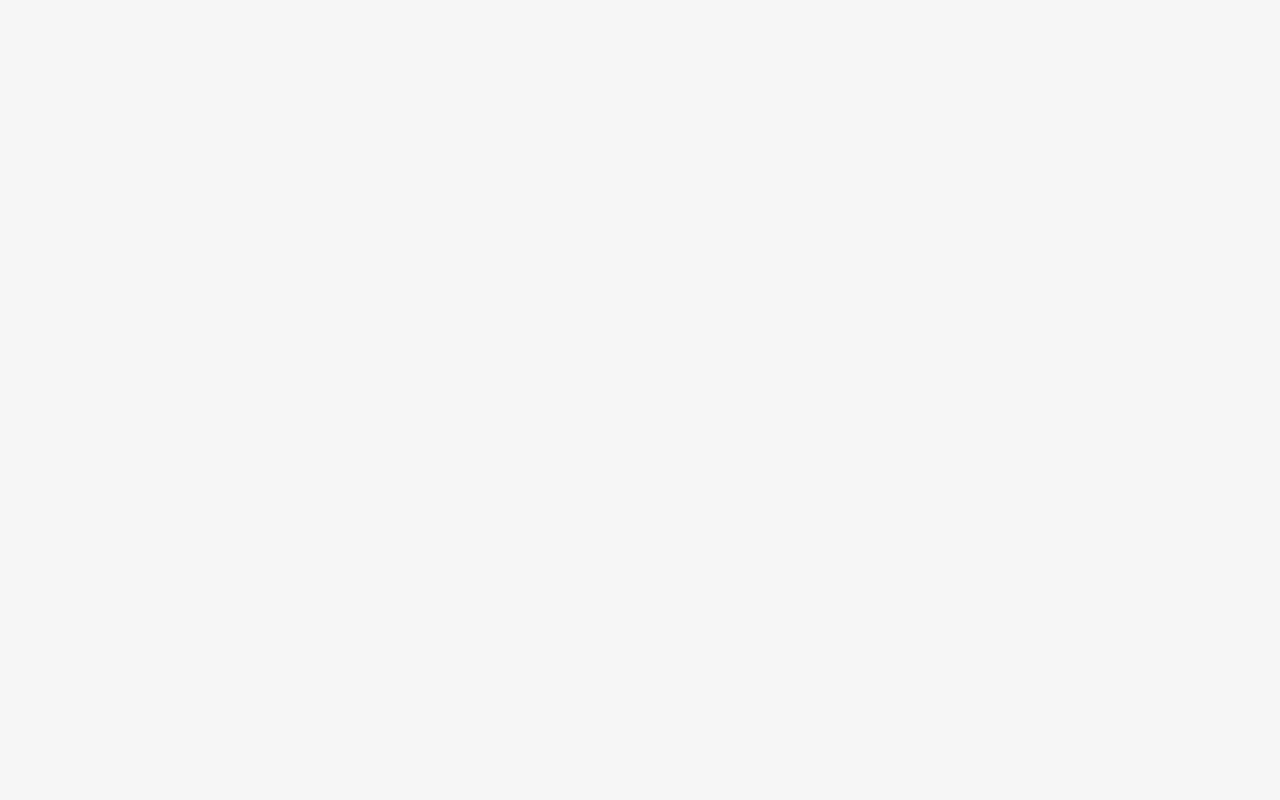
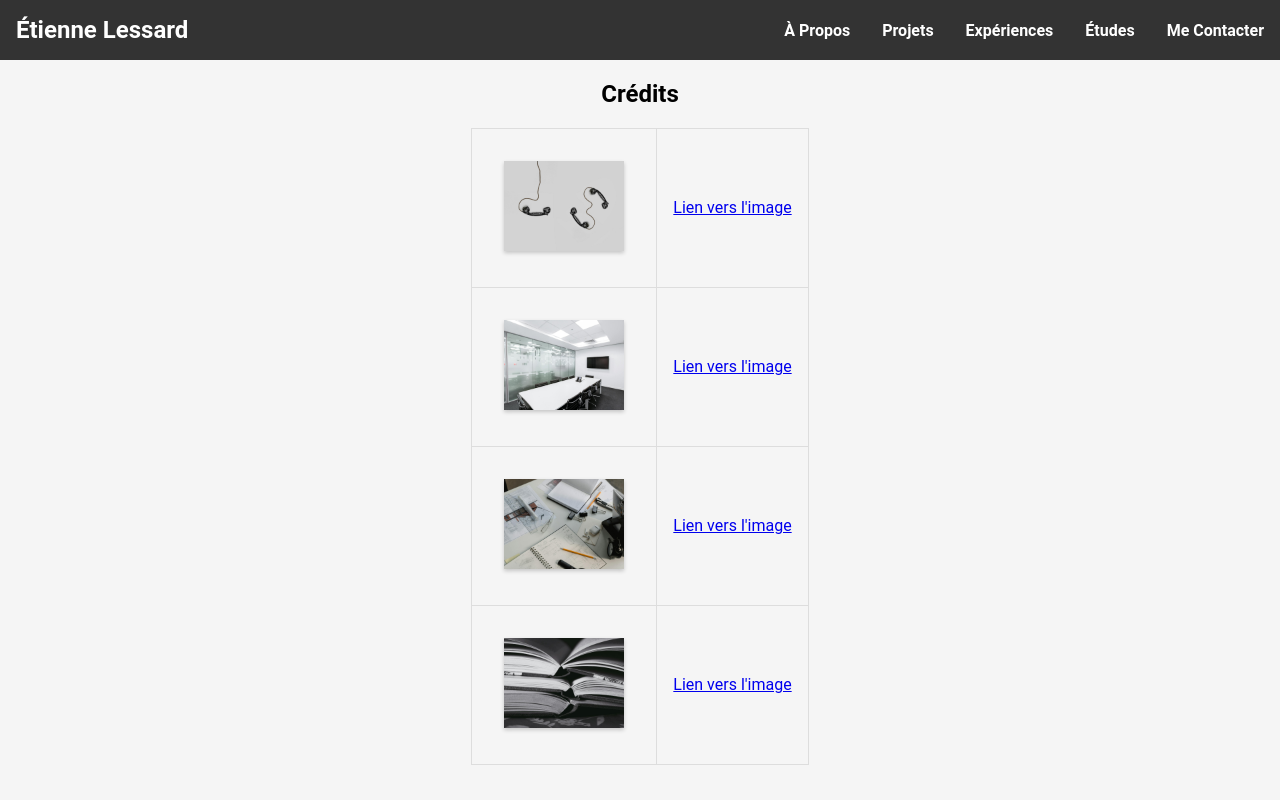
Before and after one commit to TheEtiDev/portfolio-etienne, a Vue app: page /credits in a window 1280 px wide. Before the commit this address had no page. Built offline with nearby package versions, Linux system fonts and the light colour scheme.

Commit message:
Ajoute page de crédits

```diff
--- a/src/components/CarrouselComponent.vue
+++ b/src/components/CarrouselComponent.vue
@@ -51,14 +51,14 @@ setInterval(() => {
 <template>
     <div class="carrousel-container">
         <div class="slide fade">
-            <img src="../assets/images/experienceImg.jpg" alt="slide1">
+            <img src="../assets/images/experienceImg.jpg" alt="imageExperience">
             <div class="slide-content">
                 <h2>Expériences</h2>
                 <button><a href="#experiences">Voir plus de détails</a></button>
             </div>
         </div>
         <div class="slide fade">
-            <img src="../assets/images/etudesImg.jpg" alt="slide2">
+            <img src="../assets/images/etudesImg.jpg" alt="imageEtudes">
             <div class="slide-content">
                 <h2>Études</h2>
                 <button><a href="#etudes">Voir plus de détails</a></button>
@@ -72,14 +72,14 @@ setInterval(() => {
             </div>
         </div> -->
         <div class="slide fade">
-            <img src="../assets/images/projetsImg.jpg" alt="slide4">
+            <img src="../assets/images/projetsImg.jpg" alt="imageProjets">
             <div class="slide-content">
                 <h2>Projets</h2>
                 <button><a href="#projets">Voir plus de détails</a></button>
             </div>
         </div>
         <div class="slide fade">
-            <img src="../assets/images/contactImg.jpg" alt="slide5">
+            <img src="../assets/images/contactImg.jpg" alt="imageContacts">
             <div class="slide-content">
                 <h2>Me Contacter</h2>
                 <button><a href="#contact">Voir plus de détails</a></button>
--- a/src/components/NavigationComponent.vue
+++ b/src/components/NavigationComponent.vue
@@ -1,23 +1,23 @@
 <template>
     <nav>
         <h2>
-            <a href="#home">Étienne Lessard</a>
+            <a href="/#home">Étienne Lessard</a>
         </h2>
         <ul>
             <li>
-                <a href="#a-propos">À Propos</a>
+                <a href="/#a-propos">À Propos</a>
             </li>
             <li>
-                <a href="#projets">Projets</a>
+                <a href="/#projets">Projets</a>
             </li>
             <li>
-                <a href="#experiences">Expériences</a>
+                <a href="/#experiences">Expériences</a>
             </li>
             <li>
-                <a href="#etudes">Études</a>
+                <a href="/#etudes">Études</a>
             </li>
             <li>
-                <a href="#contact">Me Contacter</a>
+                <a href="/#contact">Me Contacter</a>
             </li>
         </ul>
     </nav>
--- a/src/router/index.js
+++ b/src/router/index.js
@@ -8,6 +8,11 @@ const router = createRouter({
       path: '/',
       name: 'home',
       component: HomeView
+    },
+    {
+      path: '/credits',
+      name: 'credits',
+      component: () => import('../views/CreditsView.vue')
     }
     // {
     //   path: '/about',
--- a/src/views/CreditsView.vue
+++ b/src/views/CreditsView.vue
@@ -1,14 +1,84 @@
+<script setup>
+import NavigationComponent from '../components/NavigationComponent.vue';
+</script>
+
+<template>
+  <NavigationComponent />
+  <section>
+    <h2>Crédits</h2>
+    <table>
+      <tr>
+        <td><img src="../assets/images/contactImg.jpg" alt="imageContact"></td>
+        <td>
+          <a href="https://www.pexels.com/photo/three-black-handset-toys-821754/">Lien vers l'image</a>
+        </td>
+      </tr>
+      <tr>
+        <td><img src="../assets/images/experienceImg.jpg" alt="imageExperience"></td>
+        <td>
+          <a href="https://www.pexels.com/photo/rectangular-white-table-with-rolling-chairs-inside-room-260689/">Lien vers l'image</a>
+        </td>
+      </tr>
+      <tr>
+        <td><img src="../assets/images/projetsImg.jpg" alt="imageProjets"></td>
+        <td>
+          <a href="https://www.pexels.com/photo/open-books-3723163/">Lien vers l'image</a>
+        </td>
+      </tr>
+      <tr>
+        <td><img src="../assets/images/etudesImg.jpg" alt="imageEtudes"></td>
+        <td>
+          <a href="https://www.pexels.com/photo/close-up-of-laptop-keyboard-331684/">Lien vers l'image</a>
+        </td>
+      </tr>
+      <!-- <tr>
+        <td><img src="../assets/images/technologiesImg.jpg" alt="imageTechnologies"></td>
+        <td>
+          <a href="https://www.pexels.com/photo/person-people-building-desk-6615230/">Lien vers l'image</a>
+        </td>
+      </tr> -->
+    </table>
+  </section>
+</template>
+
 <script setup>
 </script>
 
-<template>
-  <h2>Crédits</h2>
-  <p>https://www.pexels.com/photo/three-black-handset-toys-821754/</p>
-  <p>https://www.pexels.com/photo/rectangular-white-table-with-rolling-chairs-inside-room-260689/</p>
-  <p>https://www.pexels.com/photo/open-books-3723163/</p>
-  <p>https://www.pexels.com/photo/close-up-of-laptop-keyboard-331684/</p>
-  <p>https://www.pexels.com/photo/person-people-building-desk-6615230/</p>
-</template>
+<style scoped>
+section {
+  display: flex;
+  flex-direction: column;
+  align-items: center;
+  width: 100%;
+}
+table {
+  width: auto;
+  border-collapse: collapse;
+}
 
-<style scoped>
+tr {
+  border: 1px solid #ddd;
+}
+
+td {
+  padding: 1rem;
+  border: 1px solid #ddd;
+}
+
+img {
+  width: 7.5rem;
+  height: auto;
+  margin: 1rem;
+  box-shadow: 0 2px 4px rgba(0, 0, 0, 0.2);
+}
+
+td {
+  padding: 1rem;
+  border: 1px solid #ddd;
+}
+
+
+p {
+  margin: 0;
+}
 </style>
```
